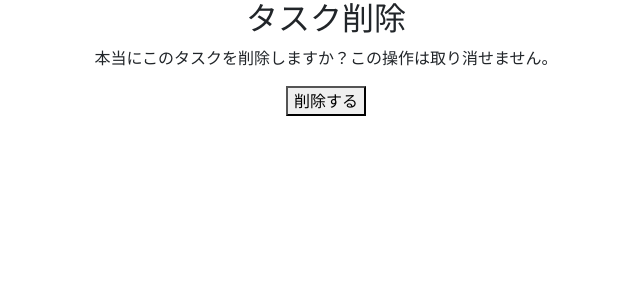
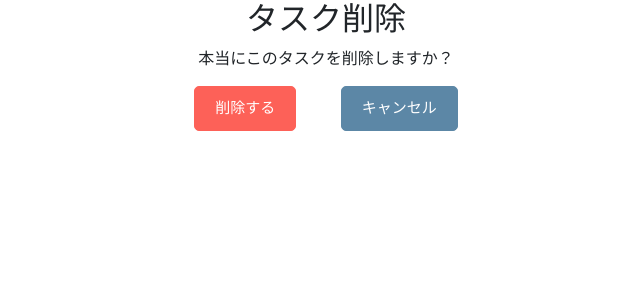
Before and after one commit to S9335/Time9335, a Django app: page /scheduler/delete_task/23/ in a window 1280 px wide. Shown: the part 56-356 px from the top of the page, without its empty margins (314-954 px from the left). Run offline with Django 4.2, Linux system fonts and the light colour scheme; a user stored in the database is signed in; data comes from the database, SQL or seed files in the repository; both versions use the stored data as it was after the commit; some libraries are stand-ins or nearby versions.

Commit message:
7回目のコミット

```diff
--- a/scheduler/templates/scheduler/task_confirm_delete.html
+++ b/scheduler/templates/scheduler/task_confirm_delete.html
@@ -3,12 +3,63 @@
 {% extends 'scheduler/base.html' %}
 
 {% block content %}
+  <style>
+    /* キャンセルボタンのスタイル */
+    .edit-button {
+      display: inline-block;
+      padding: 10px 20px; /* 上下に10px、左右に20pxの余白を指定 */
+      font-size: 15px;
+      color: #fff;
+      text-align: center;
+      border-radius: 5px;
+      text-decoration: none;
+      cursor: pointer;
+      transition: background-color 1s;
+      background-color: #5c87a6;
+      border: 1px solid #5c87a6;
+      margin-left: 20px; /* 追加：削除ボタンからの左の余白 */
+    }
+
+    /* キャンセルボタンのホバー時のスタイル */
+    .edit-button:hover {
+      color: #5c87a6;
+      border: 1px solid #5c87a6;
+      background-color: #ffffff;
+    }
+
+    /* 削除ボタンのスタイル */
+    .delete-button {
+      display: inline-block;
+      padding: 10px 20px; /* 上下に10px、左右に20pxの余白を指定 */
+      font-size: 15px;
+      color: #fff;
+      text-align: center;
+      border-radius: 5px;
+      text-decoration: none;
+      cursor: pointer;
+      transition: background-color 1s;
+      background-color: #fd6158;
+      border: 1px solid #fd6158;
+      margin-right: 20px; /* 追加：キャンセルボタンからの右の余白 */
+    }
+
+    /* 削除ボタンのホバー時のスタイル */
+    .delete-button:hover {
+      color: #fd6158;
+      border: 1px solid #fd6158;
+      background-color: #ffffff;
+    }
+  </style>
+
   <div style="text-align: center;">
     <h2>タスク削除</h2>
-    <p>本当にこのタスクを削除しますか？この操作は取り消せません。</p>
+    <p>本当にこのタスクを削除しますか？</p>
     <form method="post" action="{% url 'scheduler:delete_task' pk=object.pk %}">
       {% csrf_token %}
-      <button type="submit">削除する</button>
+      <div style="margin: 0 auto; width: fit-content;">
+        <button type="submit" class="delete-button">削除する</button>
+        <a href="{% url 'scheduler:task_list' %}" class="edit-button">キャンセル</a>
+      </div>
     </form>
   </div>
 {% endblock %}
--- a/scheduler/views.py
+++ b/scheduler/views.py
@@ -82,8 +82,10 @@ class TaskCreateView(LoginRequiredMixin, CreateView):
             form.instance.usage_time = end_time - start_time
             form.instance.deadline = end_time
 
+        # Save the form and get the response
         response = super().form_valid(form)
 
+        # Redirect to the task list
         return redirect('scheduler:task_list')
 
 class TaskDeleteView(LoginRequiredMixin, DeleteView):
@@ -105,8 +107,10 @@ class TaskUpdateView(LoginRequiredMixin, UpdateView):
             form.instance.usage_time = end_time - start_time
             form.instance.deadline = end_time
 
+        # Save the form and get the response
         response = super().form_valid(form)
 
+        # Redirect to the task list
         return redirect('scheduler:task_list')
 
 class TaskToggleStatusView(LoginRequiredMixin, View):
--- a/time_management/settings.py
+++ b/time_management/settings.py
@@ -128,5 +128,5 @@ DEFAULT_AUTO_FIELD = 'django.db.models.BigAutoField'
 
 # settings.py
 
-LOGIN_REDIRECT_URL = 'scheduler:home'
+LOGIN_REDIRECT_URL = 'scheduler:task_list'
 LOGIN_URL = 'scheduler:login'
```
Also changed, not shown: scheduler/templates/scheduler/task_form.html (+50 -1 lines), scheduler/templates/scheduler/task_list.html (+30 -9 lines), db.sqlite3.
